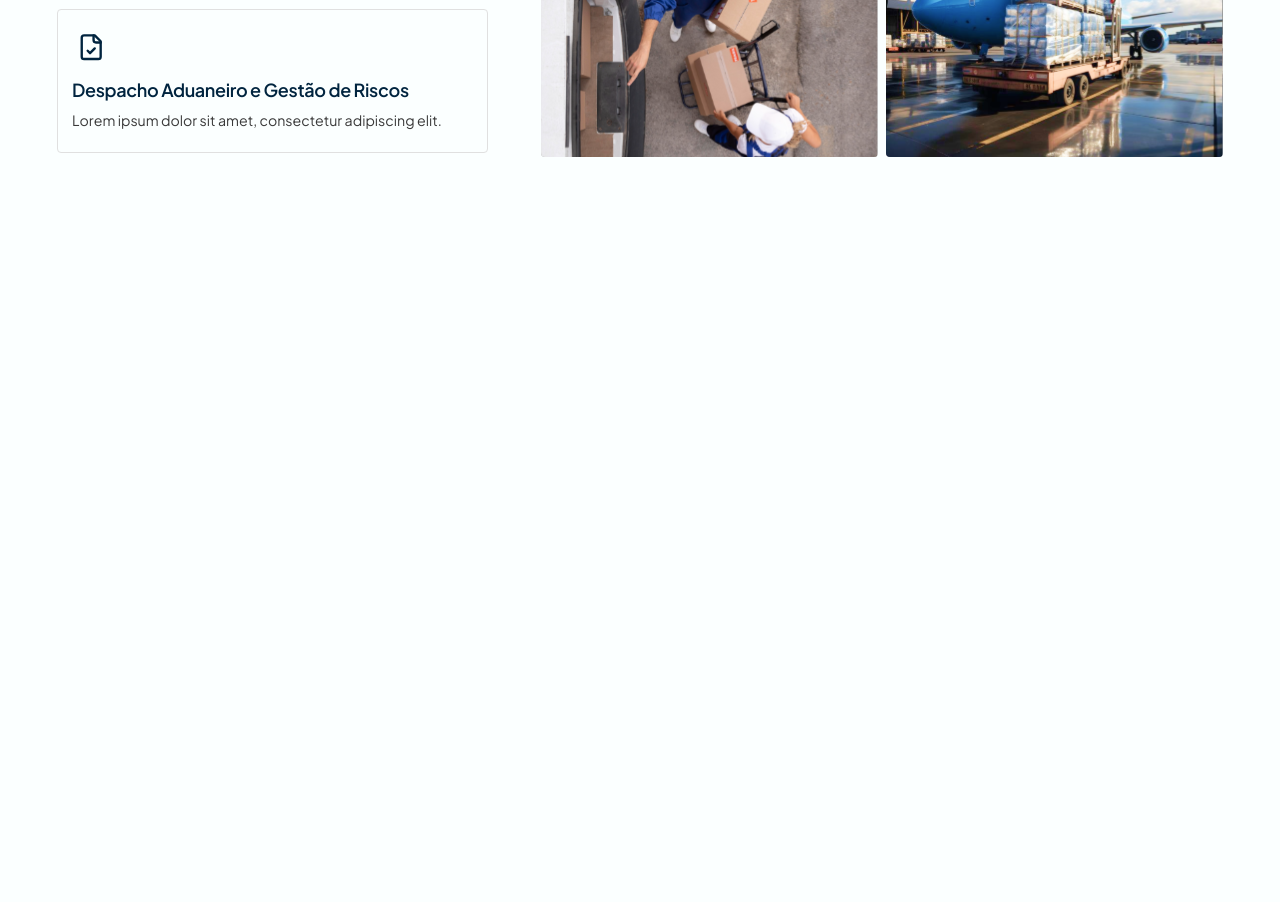
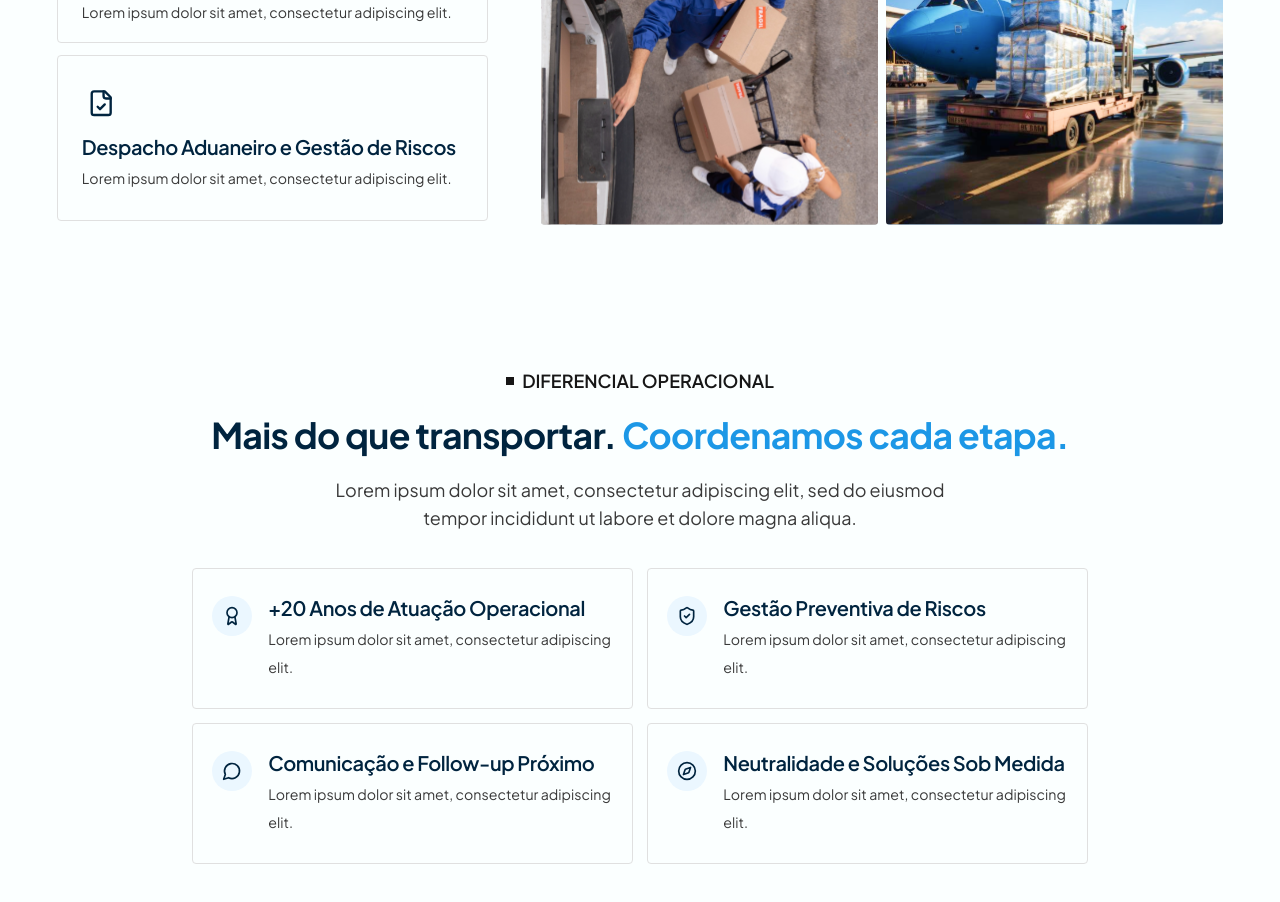
Before and after one commit to RebecaBaruch/air-dream-cargo-lp, a Next.js app: page / in a window 1280 px wide. Shown: the part 1460-2362 px from the top of the page. Before the commit the page ends 1688 px from the top, so only its background shows below. Built offline with nearby package versions, Linux system fonts and the light colour scheme.

Commit message:
feat: differentials section layout

```diff
--- a/app/page.tsx
+++ b/app/page.tsx
@@ -1,3 +1,4 @@
+import { DifferentialsSection } from '@/components/differentials-section'
 import { Hero } from '@/components/hero'
 import { ServicesSection } from '@/components/services-section'
 
@@ -6,6 +7,7 @@ export default function Home() {
     <main className="min-h-full bg-gray-0">
       <Hero />
       <ServicesSection />
+      <DifferentialsSection />
     </main>
   )
 }
--- /dev/null
+++ b/components/differentials-section.tsx
@@ -0,0 +1,125 @@
+import {
+  LuAward,
+  LuCompass,
+  LuMessageCircle,
+  LuShieldCheck,
+} from 'react-icons/lu'
+import { ServiceCard } from '@/components/service-card'
+
+const cardGapClass = 'gap-[clamp(0.75rem,1.11vw,1rem)]'
+
+const differentiators = [
+  {
+    icon: LuAward,
+    title: '+20 Anos de Atuação Operacional',
+    description:
+      'Lorem ipsum dolor sit amet, consectetur adipiscing elit.',
+  },
+  {
+    icon: LuShieldCheck,
+    title: 'Gestão Preventiva de Riscos',
+    description:
+      'Lorem ipsum dolor sit amet, consectetur adipiscing elit.',
+  },
+  {
+    icon: LuMessageCircle,
+    title: 'Comunicação e Follow-up Próximo',
+    description:
+      'Lorem ipsum dolor sit amet, consectetur adipiscing elit.',
+  },
+  {
+    icon: LuCompass,
+    title: 'Neutralidade e Soluções Sob Medida',
+    description:
+      'Lorem ipsum dolor sit amet, consectetur adipiscing elit.',
+  },
+] as const
+
+function DifferentialsHeading() {
+  return (
+    <h2
+      id="differentials-heading"
+      className="font-bold tracking-0 text-cyan-900 text-[clamp(1.75rem,7.2vw,2rem)] leading-[1.2] lg:text-center lg:text-[clamp(1.875rem,2.78vw,2.625rem)] lg:leading-[1.15]"
+    >
+      <span className="lg:hidden">
+        <span className="block">Mais que transporte.</span>
+        <span className="block text-cyan-600">Coordenamos cada etapa.</span>
+      </span>
+      <span className="hidden lg:inline">
+        Mais do que transportar.{' '}
+        <span className="text-cyan-600">Coordenamos cada etapa.</span>
+      </span>
+    </h2>
+  )
+}
+
+export function DifferentialsSection() {
+  return (
+    <section
+      id="diferenciais"
+      aria-labelledby="differentials-heading"
+      className="bg-gray-0 px-4 py-16 lg:px-[4.44%] lg:py-[clamp(4rem,5.56vw,5rem)]"
+    >
+      <div className="mx-auto flex max-w-[1440px] flex-col items-center gap-8 lg:gap-[clamp(2rem,2.78vw,2.5rem)]">
+        <div className="flex w-full flex-col items-center gap-4 text-center lg:gap-5">
+          <p className="flex items-center justify-center gap-2 text-1 leading-14 font-semibold text-gray-900 lg:text-2 lg:leading-6">
+            <span aria-hidden className="size-2 shrink-0 bg-gray-900" />
+            DIFERENCIAL OPERACIONAL
+          </p>
+
+          <DifferentialsHeading />
+
+          <p className="max-w-[22rem] text-1 leading-14 font-normal tracking-2 text-gray-700 lg:hidden">
+            Lorem ipsum dolor sit amet, consectetur adipiscing elit. Quisque
+            interdum.
+          </p>
+          <p className="hidden max-w-[40rem] text-2 leading-6 font-normal tracking-2 text-gray-700 lg:block">
+            Lorem ipsum dolor sit amet, consectetur adipiscing elit, sed do
+            eiusmod tempor incididunt ut labore et dolore magna aliqua.
+          </p>
+        </div>
+
+        <div className="relative aspect-[358/425] w-full overflow-hidden rounded-sm lg:hidden">
+          <img
+            src="/airplane-diff.svg"
+            alt=""
+            width={358}
+            height={425}
+            className="absolute inset-0 size-full object-cover"
+          />
+        </div>
+
+        <div className="flex w-full flex-col divide-y divide-gray-200 overflow-hidden rounded-sm border border-gray-200 lg:hidden">
+          {differentiators.map((item) => (
+            <ServiceCard
+              key={item.title}
+              icon={item.icon}
+              title={item.title}
+              description={item.description}
+              layout="horizontal"
+              iconBackground="cyan"
+              bordered={false}
+              className="w-full rounded-none"
+            />
+          ))}
+        </div>
+
+        <div
+          className={`hidden w-full max-w-[56rem] lg:grid lg:grid-cols-2 ${cardGapClass}`}
+        >
+          {differentiators.map((item) => (
+            <ServiceCard
+              key={item.title}
+              icon={item.icon}
+              title={item.title}
+              description={item.description}
+              layout="horizontal"
+              iconBackground="cyan"
+              className="w-full"
+            />
+          ))}
+        </div>
+      </div>
+    </section>
+  )
+}
--- a/components/service-card.tsx
+++ b/components/service-card.tsx
@@ -1,12 +1,16 @@
 import type { IconType } from 'react-icons'
 
 type ServiceCardLayout = 'vertical' | 'horizontal'
+
+type ServiceCardIconBackground = 'gray' | 'cyan'
 
 type ServiceCardProps = {
   icon: IconType
   title: string
   description: string
   layout?: ServiceCardLayout
+  iconBackground?: ServiceCardIconBackground
+  bordered?: boolean
   className?: string
 }
 
@@ -19,14 +23,26 @@ export function ServiceCard({
   title,
   description,
   layout = 'vertical',
+  iconBackground = 'gray',
+  bordered = true,
   className,
 }: ServiceCardProps) {
+  const iconBackgroundClass =
+    iconBackground === 'cyan' ? 'bg-cyan-100' : 'bg-gray-100'
+
+  const paddingClass =
+    layout === 'horizontal'
+      ? 'px-[clamp(1.2rem,1.11vw,1.25rem)] py-[clamp(1.67rem,1.67vw,1.5rem)]'
+      : 'p-[clamp(1.5rem,1.11vw,1.25rem)]'
+
   return (
     <article
       className={classNames(
-        'flex rounded-sm border border-gray-200 bg-gray-0 p-[clamp(0.875rem,1.11vw,1.25rem)]',
+        'flex bg-gray-0',
+        paddingClass,
+        bordered && 'rounded-sm border border-gray-200',
         layout === 'horizontal'
-          ? 'flex-row items-start gap-3'
+          ? 'flex-row items-start gap-4'
           : 'flex-col gap-[clamp(0.75rem,0.83vw,1rem)] lg:min-h-0 lg:justify-center',
         className,
       )}
@@ -34,7 +50,7 @@ export function ServiceCard({
       {layout === 'horizontal' ? (
         <div
           aria-hidden
-          className="flex size-10 shrink-0 items-center justify-center rounded-full bg-gray-100"
+          className={`flex size-10 shrink-0 items-center justify-center rounded-full ${iconBackgroundClass}`}
         >
           <Icon aria-hidden size={20} className="shrink-0 text-cyan-900" />
         </div>
@@ -48,7 +64,7 @@ export function ServiceCard({
       )}
 
       <div className="flex min-w-0 flex-col gap-[clamp(0.25rem,0.42vw,0.5rem)]">
-        <h3 className="font-semibold tracking-0 text-cyan-900 text-[clamp(1.125rem,1.39vw,1.5rem)] leading-[1.25] lg:leading-[1.2]">
+        <h3 className="font-semibold tracking-0 text-cyan-900 text-[clamp(1.25rem,1.39vw,1.5rem)] leading-[1.25] lg:leading-[1.2]">
           {title}
         </h3>
         <p className="font-normal tracking-2 text-gray-700 text-[clamp(0.875rem,1.11vw,1.125rem)] leading-[1.4] lg:leading-6">
```
Also changed, not shown: public/airplane-diff.svg (added).
